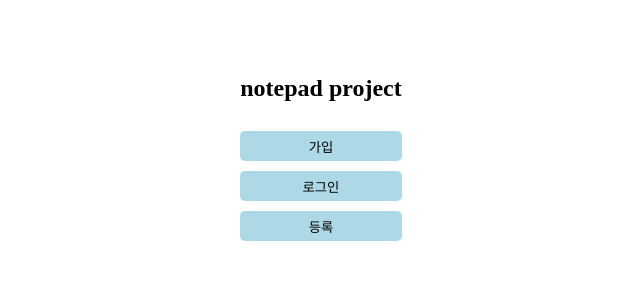
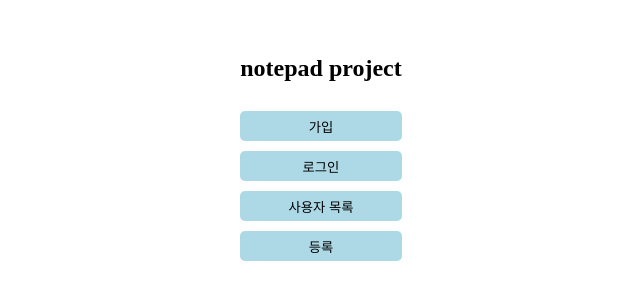
Before and after one commit to sungjine456/notepad, an Angular app in the folder client/: page / in a window 1280 px wide. Shown: the part 252-552 px from the top of the page, without its empty margins (319-959 px from the left). Built offline with nearby package versions, Linux system fonts and the light colour scheme.

Commit message:
add a button for viewing a list of user

```diff
--- a/client/src/app/com/notepad/main/main.component.html
+++ b/client/src/app/com/notepad/main/main.component.html
@@ -9,6 +9,9 @@
       <button routerLink="/signIn">로그인</button>
     </div>
     <div>
+      <button routerLink="/user/list">사용자 목록</button>
+    </div>
+    <div>
       <button routerLink="/registered">등록</button>
     </div>
   </div>
```
